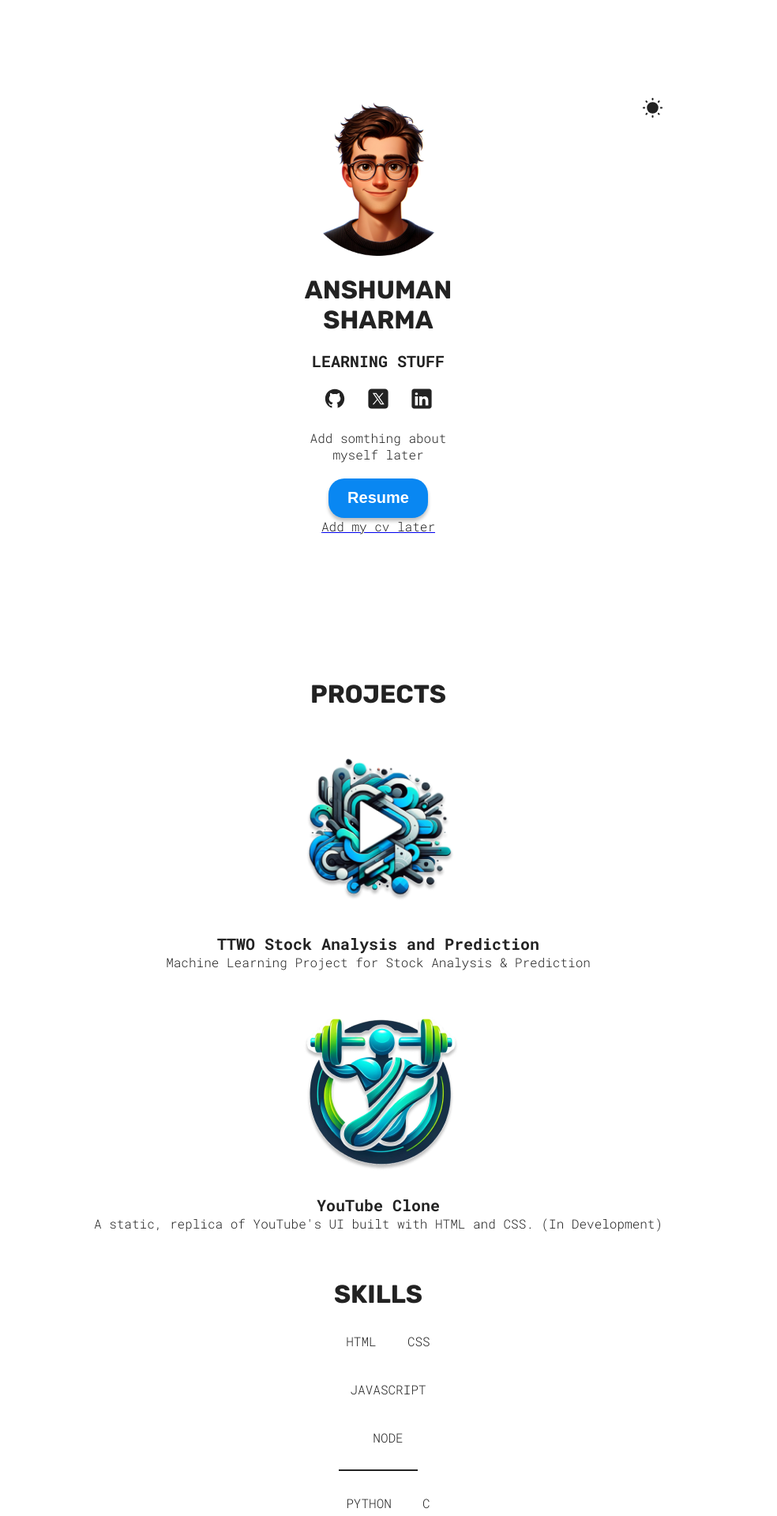
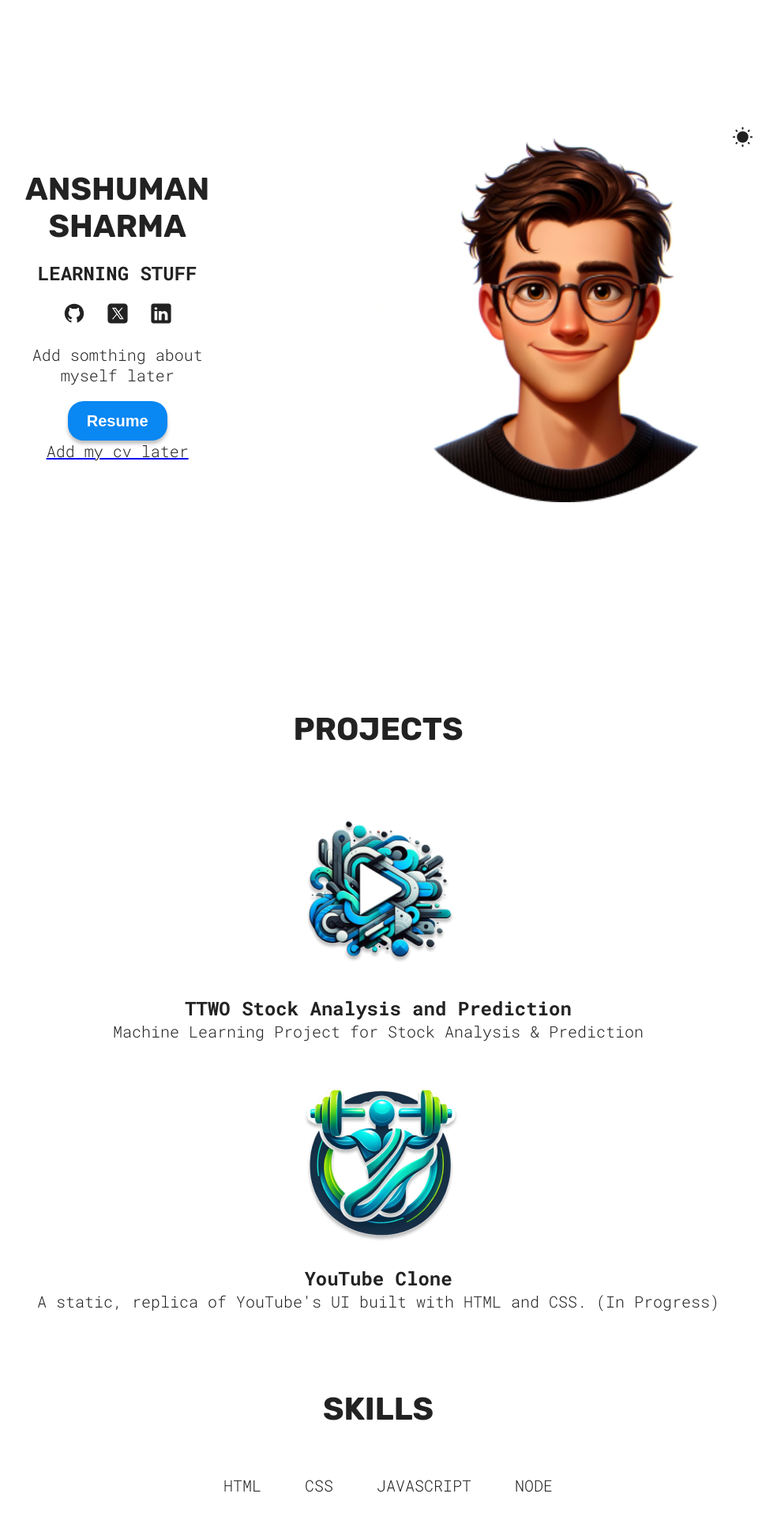
Before and after one commit to Luffy-456/Portfolio, a React (Vite) app: page / in a window 1280 px wide. Shown: the top 1920 px of the page at 79% size, without its empty margins (161-1145 px from the left). Built offline with nearby package versions, Linux system fonts and the light colour scheme.

Commit message:
Styled different Sections according to different resoultions

```diff
--- a/src/App.css
+++ b/src/App.css
@@ -71,3 +71,38 @@
 .hover{
     cursor: pointer;
 }
+
+/* will get active on 800px */
+@media (width >= 800px){
+    #root{
+        gap: 100px;
+    }
+    h1{
+        font-size: 40px;
+    }
+    h2,h3{
+        font-size: 24px;
+    }
+    p{
+        font-size: 20px;
+    }
+
+    .sectionTitle{
+        margin-bottom: 60px;
+    }
+}
+
+
+/* will get active on 1400px */
+@media (width >= 1400px){
+    #root{
+        gap: 200px;
+    }
+    h1{
+        font-size: 48px;
+    }
+
+    .sectionTitle{
+        margin-bottom: 75px;
+    }
+}
--- a/src/sections/Contact/ContactStyles.module.css
+++ b/src/sections/Contact/ContactStyles.module.css
@@ -59,3 +59,26 @@
     transform: translateY(2px);
     box-shadow: 0 2px 2px rgba(0,0,0,0.25) ;
 }
+
+
+/* will get active on 800px */
+@media (width >= 800px){
+    textarea, input:not([type='submit']){
+        width: 600px;
+        font-size: 20px;
+    }
+    form{
+        gap: 40px;
+    }
+
+}
+
+/* will get active on 1400px */
+@media (width >= 1400px){
+    textarea, input:not([type='submit']){
+        width: 800px;
+        font-size: 20px;
+    }
+
+
+}
--- a/src/sections/Hero/HeroStyle.module.css
+++ b/src/sections/Hero/HeroStyle.module.css
@@ -77,3 +77,29 @@
     flex-direction: column;
     gap: 20px;
 }
+
+
+/* will get active on 800px */
+@media (width >= 800px){
+    .container{
+        flex-direction: row-reverse;
+        align-items: center;
+        justify-content: space-evenly;
+
+
+        .hero{
+            max-width: 1000px;
+            width: 375px;
+        }
+    }
+}
+
+/* will get active on 1400px */
+@media (width >= 800px){
+    .container{
+        .hero{
+            max-width: 1000px;
+            width: 475px;
+        }
+    }
+}
--- a/src/sections/Projects/Projects.jsx
+++ b/src/sections/Projects/Projects.jsx
@@ -19,13 +19,14 @@
             src={ttwoImg}
             link="https://github.com/Luffy-456/TTWO-Stock-Analysis-and-Prediction"
             h3="TTWO Stock Analysis and Prediction"
-            p="Machine Learning Project for Stock Analysis & Prediction"
+            p="Machine Learning Project for
+            Stock Analysis & Prediction"
           />
           <ProjectsCard
             src={ytImg}
             link="https://github.com/Luffy-456/youtube-clone"
             h3="YouTube Clone"
-            p="A static, replica of YouTube's UI built with HTML and CSS. (In Development)"
+            p="A static, replica of YouTube's UI built with HTML and CSS. (In Progress)"
           />
      </div>
     </section>
--- a/src/sections/Projects/ProjectsStyles.module.css
+++ b/src/sections/Projects/ProjectsStyles.module.css
@@ -21,6 +21,9 @@
         transform: scale(1.05);
     }
 
+
+}
+
 .projectsContainer{
   display:flex;
   flex-direction: column;
@@ -28,4 +31,14 @@
   gap: 30px;
 }
 
+
+/* will get active on 800px */
+@media (width >= 800px){
+  .projectsContainer{
+    display:flex;
+    flex-direction: row;
+    flex-wrap: wrap;
+    justify-content: space-evenly;
+    padding: 0 30px;
   }
+}
--- a/src/sections/Skills/SkillsStyles.module.css
+++ b/src/sections/Skills/SkillsStyles.module.css
@@ -32,3 +32,18 @@
     margin: 30px auto;
 
 }
+
+/* will get active on 800px */
+@media (width >= 800px){
+    .skillList{
+      max-width: fit-content;
+      gap: 30px;
+    }
+
+    p{
+        font-size: 20px;
+    }
+  }
+  hr{
+    width: 300px;
+}
```
Lines whose indentation alone changed are shown as unchanged.
